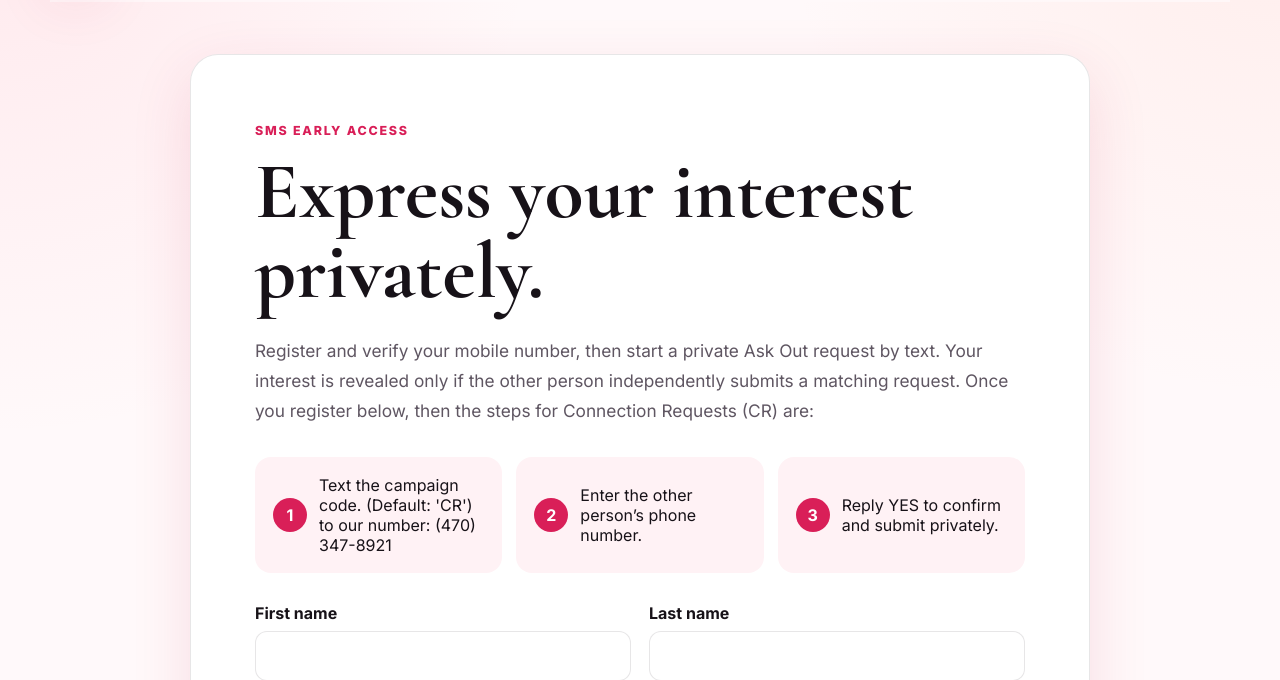
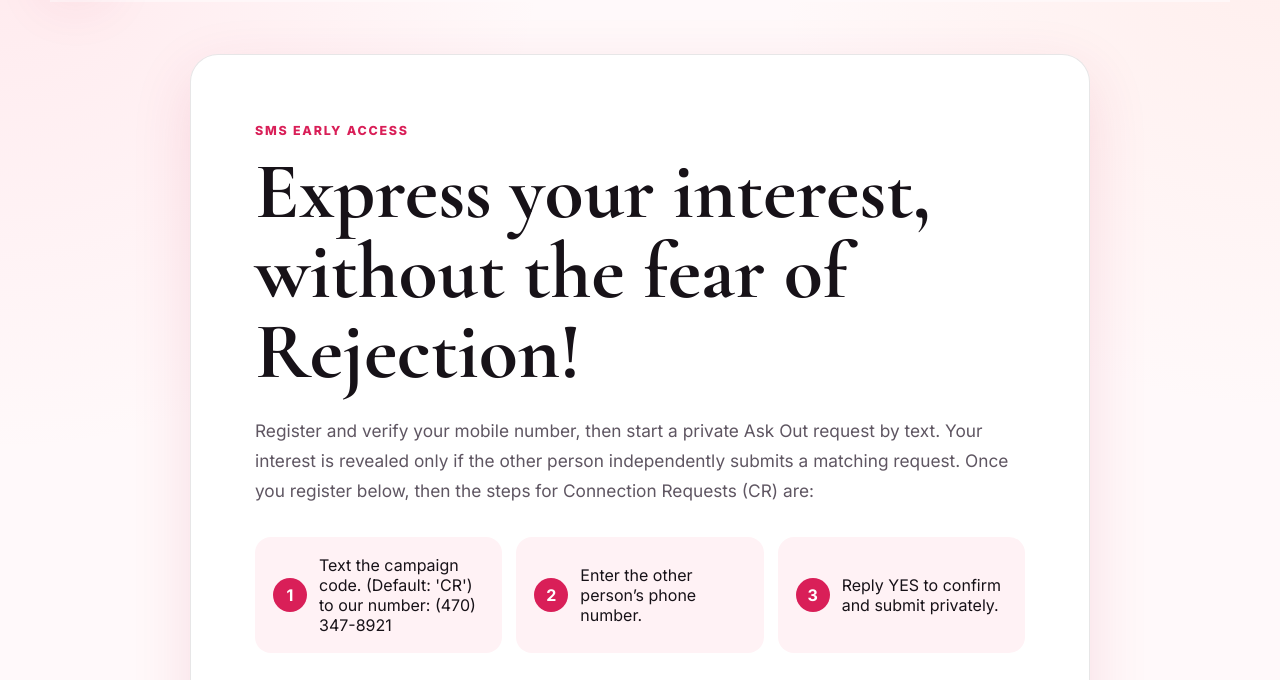
Before and after one commit to distractfree/mutual-spark, a plain HTML site: page start/index.html in a window 1280 px wide. Shown: the part 99-779 px from the top of the page. Drawn offline with nearby package versions, Linux system fonts and the light colour scheme.

Commit message:
Update website start wording V

```diff
--- a/start/index.html
+++ b/start/index.html
@@ -19,7 +19,7 @@
       <main class="legal-shell start-shell">
         <section class="start-card">
           <span class="eyebrow">SMS early access</span>
-          <h1>Express your interest privately.</h1>
+          <h1>Express your interest, without the fear of Rejection!</h1>
           <p class="start-lede">Register and verify your mobile number, then start a private Ask Out request by text. Your interest is revealed only if the other person independently submits a matching request. Once you register below, then the steps for Connection Requests (CR) are:</p>
           <div class="start-steps" aria-label="How SMS early access works">
             <div><strong>1</strong><span>Text the campaign code. (Default: 'CR') to our number: (470) 347-8921</span></div>
```
